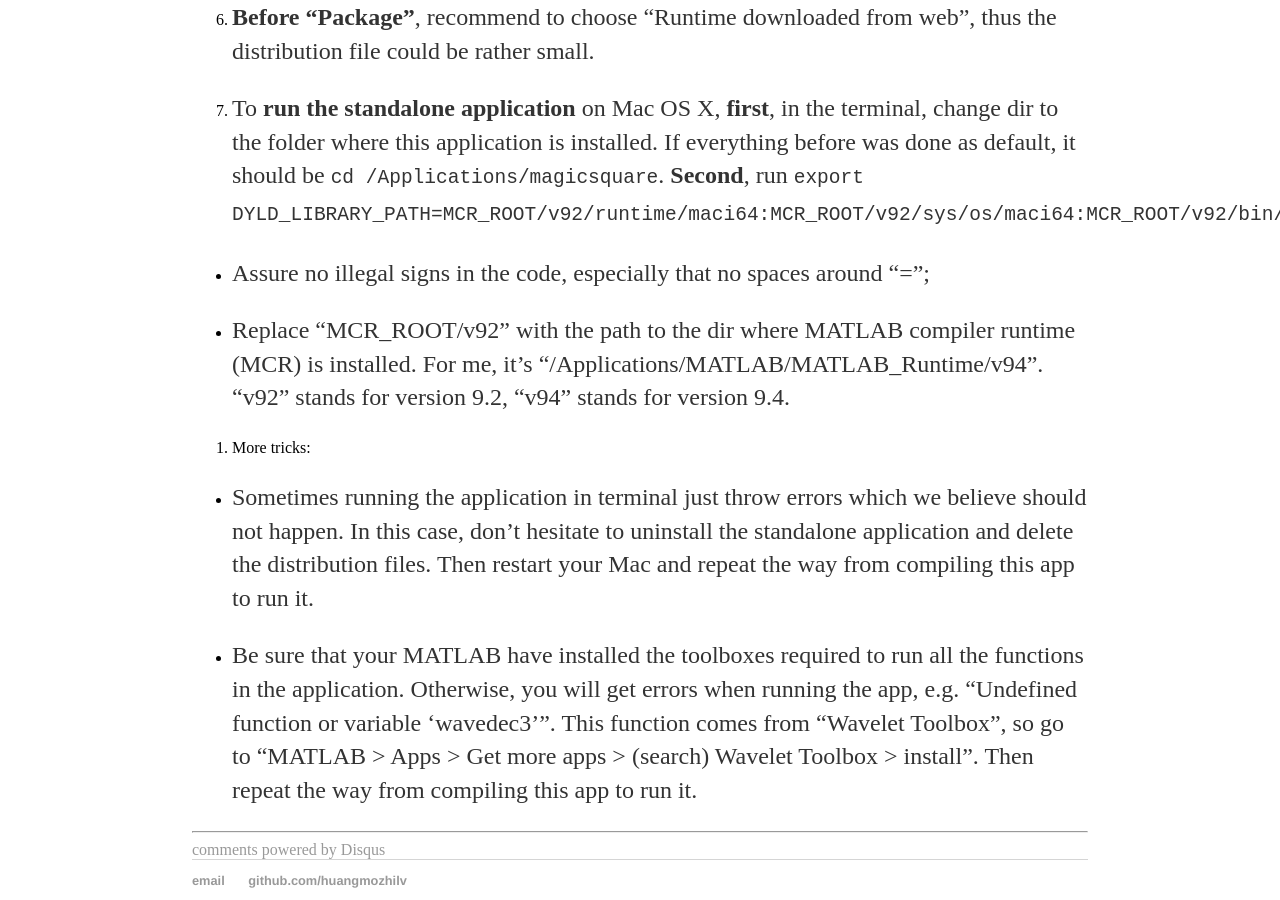
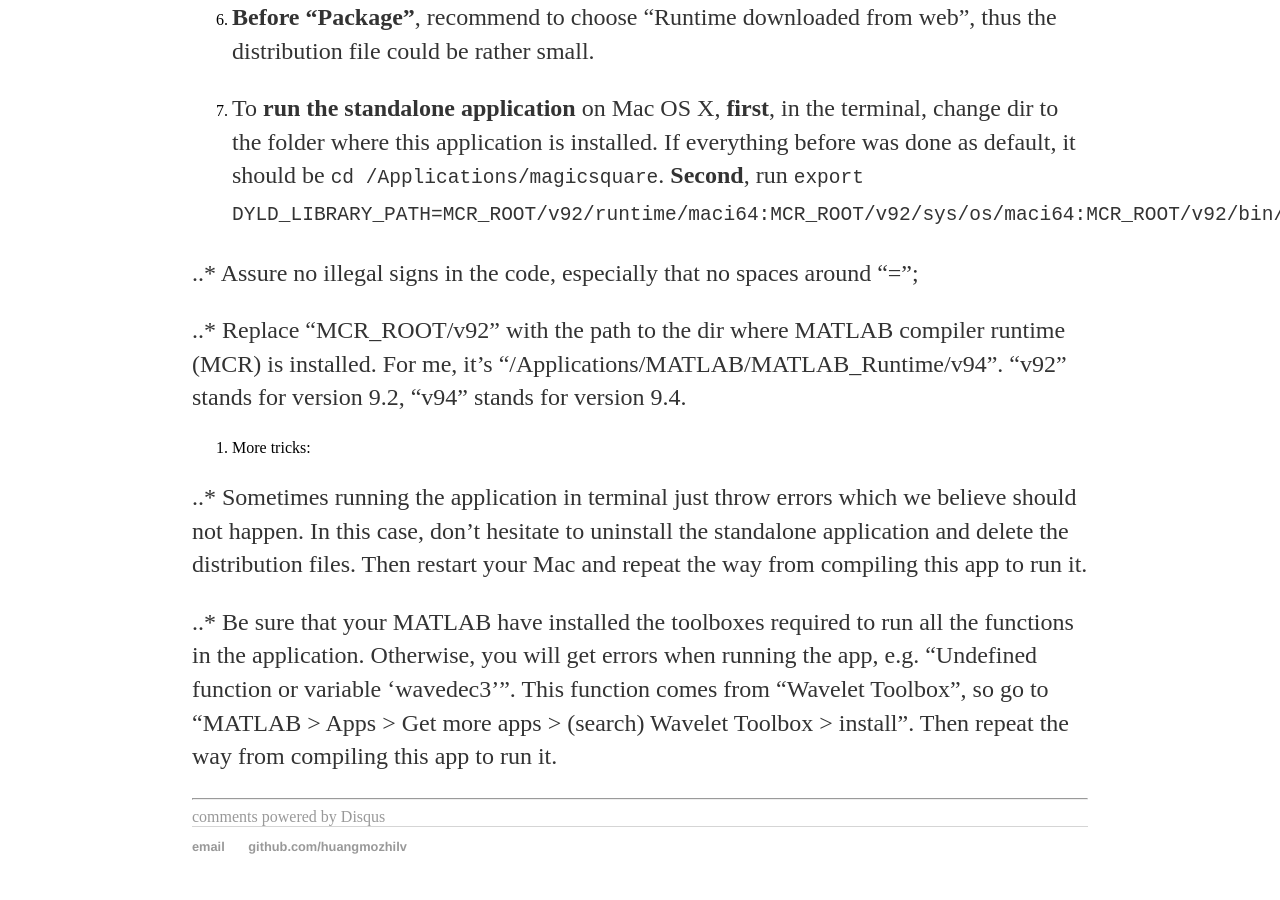
Before and after one commit to huangmozhilv/huangmozhilv.github.io, a Jekyll site: the page built from _posts/2018-04-12-Create-Standalone-Application-from-MATLAB.md, in a window 1280 px wide and 900 px high, scrolled down 1108 px. Built offline with Jekyll 4.4.1, drawn with Linux system fonts in a browser that asks for light colours; comment, search, counter and statistics services are not loaded.

```diff
--- a/_posts/2018-04-12-Create-Standalone-Application-from-MATLAB.md
+++ b/_posts/2018-04-12-Create-Standalone-Application-from-MATLAB.md
@@ -26,12 +26,12 @@ The [official guide by MathWorks](https://www.mathworks.com/help/compiler/create
 
 7. To **run the standalone application** on Mac OS X, **first**, in the terminal, change dir to the folder where this application is installed. If everything before was done as default, it should be `cd /Applications/magicsquare`. **Second**, run `export DYLD_LIBRARY_PATH=MCR_ROOT/v92/runtime/maci64:MCR_ROOT/v92/sys/os/maci64:MCR_ROOT/v92/bin/maci64`.
 
-* Assure no illegal signs in the code, especially that no spaces around "=";
+..* Assure no illegal signs in the code, especially that no spaces around "=";
 
-* Replace "MCR_ROOT/v92" with the path to the dir where MATLAB compiler runtime (MCR) is installed. For me, it's "/Applications/MATLAB/MATLAB_Runtime/v94". "v92" stands for version 9.2, "v94" stands for version 9.4.
+..* Replace "MCR_ROOT/v92" with the path to the dir where MATLAB compiler runtime (MCR) is installed. For me, it's "/Applications/MATLAB/MATLAB_Runtime/v94". "v92" stands for version 9.2, "v94" stands for version 9.4.
 
 8. More tricks:
 
-* Sometimes running the application in terminal just throw errors which we believe should not happen. In this case, don't hesitate to uninstall the standalone application and delete the distribution files. Then restart your Mac and repeat the way from compiling this app to run it.
+..* Sometimes running the application in terminal just throw errors which we believe should not happen. In this case, don't hesitate to uninstall the standalone application and delete the distribution files. Then restart your Mac and repeat the way from compiling this app to run it.
 
-* Be sure that your MATLAB have installed the toolboxes required to run all the functions in the application. Otherwise, you will get errors when running the app, e.g. "Undefined function or variable 'wavedec3'". This function comes from "Wavelet Toolbox", so go to "MATLAB > Apps > Get more apps > (search) Wavelet Toolbox > install". Then repeat the way from compiling this app to run it.
+..* Be sure that your MATLAB have installed the toolboxes required to run all the functions in the application. Otherwise, you will get errors when running the app, e.g. "Undefined function or variable 'wavedec3'". This function comes from "Wavelet Toolbox", so go to "MATLAB > Apps > Get more apps > (search) Wavelet Toolbox > install". Then repeat the way from compiling this app to run it.
```
